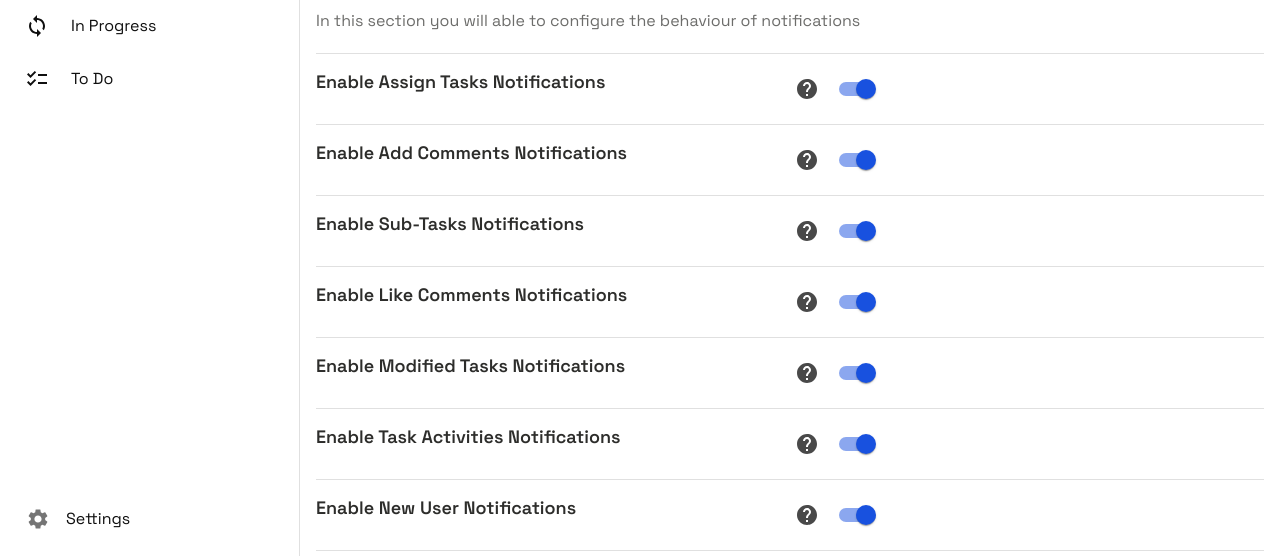
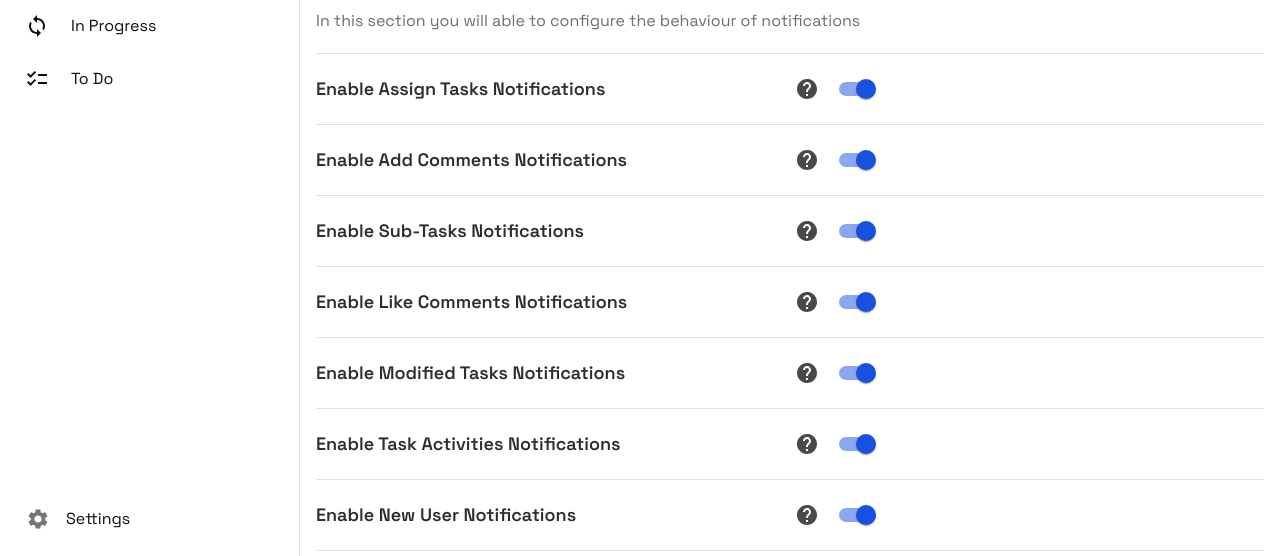
Before and after one commit to hac1yev/task-manager-app, a Next.js app: page /settings/notifications in a window 1280 px wide. Shown: the part 244-800 px from the top of the page. Built offline with nearby package versions, Linux system fonts and the light colour scheme; no server answers; a web font is replaced by a local one.

Commit message:
notification settings ui

```diff
--- a/components/Settings/SettingsNotification/SettingsNotification.css
+++ b/components/Settings/SettingsNotification/SettingsNotification.css
@@ -1,5 +1,9 @@
 .setting-notifications-wrapper > div {
     width: 60%;
+}
+
+.notification-list {
+    align-items: center!important;
 }
 
 @media screen and (max-width: 1000px) {
--- a/components/Settings/SettingsNotification/SettingsNotificationWrapper.tsx
+++ b/components/Settings/SettingsNotification/SettingsNotificationWrapper.tsx
@@ -3,10 +3,28 @@
 import { Box, Button, Divider, Switch, Typography } from '@mui/material';
 import HelpIcon from '@mui/icons-material/Help';
 import './SettingsNotification.css';
+import { useState } from 'react';
 
 const label = { inputProps: { 'aria-label': 'Switch demo' } };
 
 const SettingsNotificationWrapper = () => {
+    const [notificationSettings,setNotificationSettings] = useState({
+        assignTask: true,
+        addComment: true,
+        subTask: true,
+        likeComment: true,
+        modifyTask: true,
+        addTimeline: true,
+        addUser: true
+    });
+
+    const handleChange = (event: React.ChangeEvent<HTMLInputElement>) => {
+        setNotificationSettings({
+          ...notificationSettings,
+          [event.target.name]: event.target.checked,
+        });
+    };
+
     return (
         <Box sx={{ width: "100%", bgcolor: '#fff', maxWidth: { sm: "100%", md: "1700px" }, p: 2 }}>
             <Box>
@@ -17,59 +35,94 @@ const SettingsNotificationWrapper = () => {
             </Box>
             <Divider sx={{ mt: 3, mb: 2 }} />
             <Box className="setting-notifications-wrapper" component={"form"} sx={{ mb: 2 }}>
-                <Box className="flex-between" sx={{ alignItems: 'start' }}>
+                <Box className="flex-between notification-list">
                     <Typography variant="h6">Enable Assign Tasks Notifications</Typography>
                     <Box className="flex-center" sx={{ gap: 1 }}>
                         <HelpIcon sx={{ color: '#494949' }} />
-                        <Switch {...label} defaultChecked />
+                        <Switch
+                            {...label}
+                            checked={notificationSettings.assignTask}
+                            name="assignTask"
+                            onChange={handleChange}
+                        />
                     </Box>
                 </Box>
                 <Divider sx={{ my: 2 }} />
-                <Box className="flex-between" sx={{ alignItems: 'start' }}>
+                <Box className="flex-between notification-list">
                     <Typography variant="h6">Enable Add Comments Notifications</Typography>
                     <Box className="flex-center" sx={{ gap: 1 }}>
                         <HelpIcon sx={{ color: '#494949' }} />
-                        <Switch {...label} defaultChecked />
+                        <Switch
+                            {...label}
+                            checked={notificationSettings.addComment}
+                            name="addComment"
+                            onChange={handleChange}
+                        />
                     </Box>
                 </Box>
                 <Divider sx={{ my: 2 }} />
-                <Box className="flex-between" sx={{ alignItems: 'start' }}>
+                <Box className="flex-between notification-list">
                     <Typography variant="h6">Enable Sub-Tasks Notifications</Typography>
                     <Box className="flex-center" sx={{ gap: 1 }}>
                         <HelpIcon sx={{ color: '#494949' }} />
-                        <Switch {...label} defaultChecked />
+                        <Switch
+                            {...label}
+                            checked={notificationSettings.subTask}
+                            name="subTask"
+                            onChange={handleChange}
+                        />
                     </Box>
                 </Box>
                 <Divider sx={{ my: 2 }} />
-                <Box className="flex-between" sx={{ alignItems: 'start' }}>
+                <Box className="flex-between notification-list">
                     <Typography variant="h6">Enable Like Comments Notifications</Typography>
                     <Box className="flex-center" sx={{ gap: 1 }}>
                         <HelpIcon sx={{ color: '#494949' }} />
-                        <Switch {...label} defaultChecked />
+                        <Switch
+                            {...label}
+                            checked={notificationSettings.likeComment}
+                            name="likeComment"
+                            onChange={handleChange}
+                        />
                     </Box>
                 </Box>
                 <Divider sx={{ my: 2 }} />
-                <Box className="flex-between" sx={{ alignItems: 'start' }}>
+                <Box className="flex-between notification-list">
                     <Typography variant="h6">Enable Modified Tasks Notifications</Typography>
                     <Box className="flex-center" sx={{ gap: 1 }}>
                         <HelpIcon sx={{ color: '#494949' }} />
-                        <Switch {...label} defaultChecked />
+                        <Switch
+                            {...label}
+                            checked={notificationSettings.modifyTask}
+                            name="modifyTask"
+                            onChange={handleChange}
+                        />
                     </Box>
                 </Box>
                 <Divider sx={{ my: 2 }} />
-                <Box className="flex-between" sx={{ alignItems: 'start' }}>
+                <Box className="flex-between notification-list">
                     <Typography variant="h6">Enable Task Activities Notifications</Typography>
                     <Box className="flex-center" sx={{ gap: 1 }}>
                         <HelpIcon sx={{ color: '#494949' }} />
-                        <Switch {...label} defaultChecked />
+                        <Switch
+                            {...label}
+                            checked={notificationSettings.addTimeline}
+                            name="addTimeline"
+                            onChange={handleChange}
+                        />
                     </Box>
                 </Box>
                 <Divider sx={{ my: 2 }} />
-                <Box className="flex-between" sx={{ alignItems: 'start' }}>
+                <Box className="flex-between notification-list">
                     <Typography variant="h6">Enable New User Notifications</Typography>
                     <Box className="flex-center" sx={{ gap: 1 }}>
                         <HelpIcon sx={{ color: '#494949' }} />
-                        <Switch {...label} defaultChecked />
+                        <Switch
+                            {...label}
+                            checked={notificationSettings.addUser}
+                            name="addUser"
+                            onChange={handleChange}
+                        />
                     </Box>
                 </Box>
                 <Divider sx={{ my: 2 }} />
```
